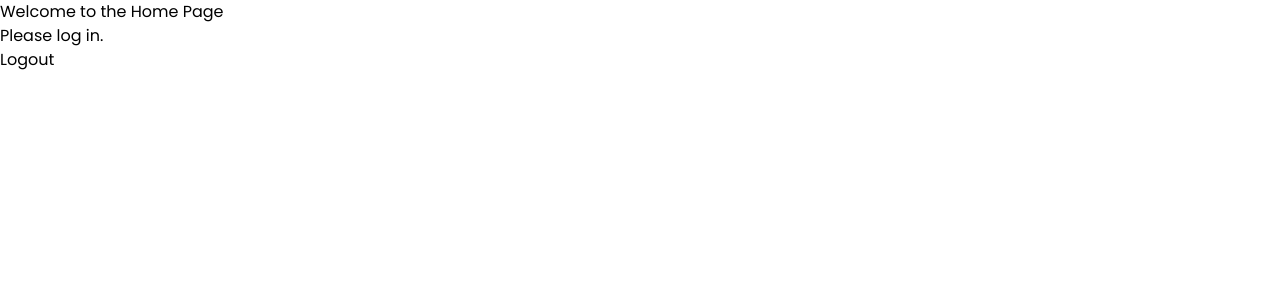
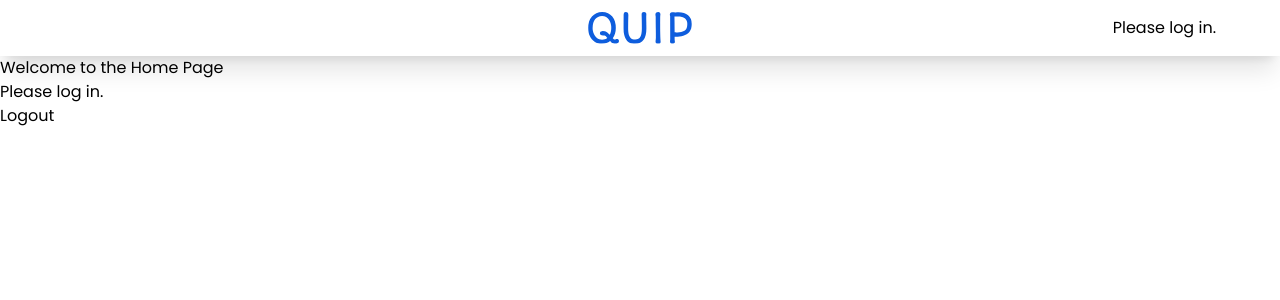
Before and after one commit to Carl0s4321/Quip, a React (Vite) app: page /home in a window 1280 px wide. Shown: the top 300 px of the page. Built offline with nearby package versions, Linux system fonts and the light colour scheme; no server answers.

Commit message:
adding navbar to home

```diff
--- a/src/App.jsx
+++ b/src/App.jsx
@@ -8,7 +8,7 @@ function App() {
       <Routes>
         <Route path="/" element={
           <>
-            <Navbar/>
+            <Navbar isHome={false}/>
             <div className="relative mt-14">
             <Hero />
             <About />
--- a/src/components/Home.jsx
+++ b/src/components/Home.jsx
@@ -1,12 +1,15 @@
 import { useNavigate } from "react-router-dom";
 import useUserStore from "../store/userStore";
 import { account } from "../lib/appwrite";
+import Navbar from "./Navbar";
 const Home = () =>{
     const { user } = useUserStore();
     const navigate = useNavigate();
     const { clearUser } = useUserStore();
     return(
-        <div>
+      <>
+        <Navbar isHome={true}/>
+        <div className="relative mt-14">
             <h1>Welcome to the Home Page</h1>
             {user ? <p>Welcome back, {user.name}!</p> : <p>Please log in.</p>}
             <button
@@ -20,6 +23,7 @@ const Home = () =>{
             Logout
             </button>
         </div>
+      </>
     )
 }
 export default Home;
--- a/src/components/Navbar.jsx
+++ b/src/components/Navbar.jsx
@@ -1,9 +1,12 @@
 import {styles} from '../styles'
 import { logo } from '../assets';
 import { Link, useNavigate } from 'react-router-dom';
+import useUserStore from '../store/userStore';
 
-const Navbar = () =>{
+const Navbar = ({isHome}) =>{
     const navigate = useNavigate();
+    const {user} = useUserStore();
+
     return(
         <nav className={`${styles.paddingX} w-full h-14 flex items-center shadow-xl fixed top-0 z-20 bg-white`}>
             <div className="w-full flex justify-between items-center max-w-7xl mx-auto">
@@ -17,7 +20,11 @@ const Navbar = () =>{
                 }}>
                 <img src={logo} alt="logo" className="w-13 h-8 object-contain"/>
                 </Link>
-
+                {isHome?
+                <div className="hidden sm:flex items-center list-none flex-row gap-10 ml-auto">
+                    {user ? <p>{user.name}!</p> : <p>Please log in.</p>}
+                </div>
+                :
                 <ul className="hidden sm:flex items-center list-none flex-row gap-10 ml-auto">
                     <li className='hover:p-3 hover:rounded-xl cursor-pointer hover:bg-gray-300 transition-all duration-300 ease-in-out' onClick={()=>{
                         navigate('/auth', { state: { showSignUp: false } });
@@ -26,6 +33,7 @@ const Navbar = () =>{
                         navigate('/auth', { state: { showSignUp: true } });
                     }}>Sign up</li>
                 </ul>
+                }
 
             </div>
 
--- a/src/components/Welcome/Auth.jsx
+++ b/src/components/Welcome/Auth.jsx
@@ -6,6 +6,7 @@ import { AppwriteException } from 'appwrite';
 import { authLeft, authRight } from '../../assets';
 import { FontAwesomeIcon } from '@fortawesome/react-fontawesome';
 import { faArrowLeft } from '@fortawesome/free-solid-svg-icons';
+import { PropagateLoader } from 'react-spinners';
 
 const Auth = () => {
   const location = useLocation();
@@ -14,6 +15,7 @@ const Auth = () => {
   const { haveEmail } = location.state || {};
   const {showSignUp} = location.state || {showSignUp: false}
   const [isSignUp, setIsSignUp] = useState(showSignUp);
+  const [isSubmitting, setIsSubmitting] = useState(false);
 
   const [isLoading, setIsLoading] = useState(false); // Loading state
 
@@ -32,21 +34,27 @@ const Auth = () => {
   }
 
   const handleLogIn = async() => {
+    setIsSubmitting(true);
     try{
       await login(email, password);
       navigate('/home');
     }catch(error){
       handleAppwriteException(error);
+    }finally{
+      setIsSubmitting(false);
     }
   }
 
   const handleSignUp = async() => {
+    setIsSubmitting(true);
     try{
       await account.create(ID.unique(), email, password, name);
       await login(email, password);
       navigate('/home');
     }catch(error){
       handleAppwriteException(error);
+    }finally{
+      setIsSubmitting(false);
     }
   }
 
@@ -70,12 +78,16 @@ const Auth = () => {
     }
   }
 
+  const handleKeyDown = (e) => {
+    if (e.key === "Enter") {
+      handleLogIn();
+    }
+  };
+
   return (
     <>
     <FontAwesomeIcon icon={faArrowLeft} className='p-5 cursor-pointer'onClick={()=>{navigate('/')}}/>
     <div className='flex justify-center items-center h-[85vh]'>
-      {/* <div >
-      </div> */}
       <div className='w-1/4 h-1/4 absolute left-0'>
         <img src={authLeft}/>
       </div>
@@ -84,13 +96,6 @@ const Auth = () => {
           {isSignUp ? (
             <form>
               <h1 className='text-2xl font-semibold'>Create Account</h1>
-              {/* <div className="social-icons">
-                <a href="#" className="icon"><i className="fa-brands fa-google-plus-g"></i></a>
-                <a href="#" className="icon"><i className="fa-brands fa-facebook-f"></i></a>
-                <a href="#" className="icon"><i className="fa-brands fa-github"></i></a>
-                <a href="#" className="icon"><i className="fa-brands fa-linkedin-in"></i></a>
-              </div>
-              <span>or use your email for registration</span> */}
               <input type="text" placeholder="Name" value={name} onChange={e => setName(e.target.value)} required/>
               <input type="email" placeholder="Email" value={email} onChange={e => setEmail(e.target.value)} required/>
               <input type="password" placeholder="Password" value={password} onChange={e => setPassword(e.target.value)} required/>
@@ -101,19 +106,13 @@ const Auth = () => {
           ) : (
             <form>
               <h1  className='text-2xl font-semibold'>Log In</h1>
-              {/* <div className="social-icons">
-                <a href="#" className="icon"><i className="fa-brands fa-google-plus-g"></i></a>
-                <a href="#" className="icon"><i className="fa-brands fa-facebook-f"></i></a>
-                <a href="#" className="icon"><i className="fa-brands fa-github"></i></a>
-                <a href="#" className="icon"><i className="fa-brands fa-linkedin-in"></i></a>
-              </div>
-              <span>or use your email password</span> */}
-              <input type="email" placeholder="Email" value={email} onChange={e => setEmail(e.target.value)} required/>
-              <input type="password" placeholder="Password" value={password} onChange={e => setPassword(e.target.value)} required/>
-              {/* <a href="#">Forget Your Password?</a> */}
+              <input type="email" placeholder="Email" value={email} onChange={e => setEmail(e.target.value)} required onKeyDown={handleKeyDown}/>
+              <input type="password" placeholder="Password" value={password} onChange={e => setPassword(e.target.value)} required onKeyDown={handleKeyDown}/>
               <button
                 type="button"
-                onClick={handleLogIn}>Log In</button>
+                onClick={handleLogIn} className='flex'>
+                  {isSubmitting?<PropagateLoader className='flex items-center justify-center p-4 px-20' color={"#fff"}/>:"Log In"}
+              </button>
             </form>
           )}
         </div>
```
